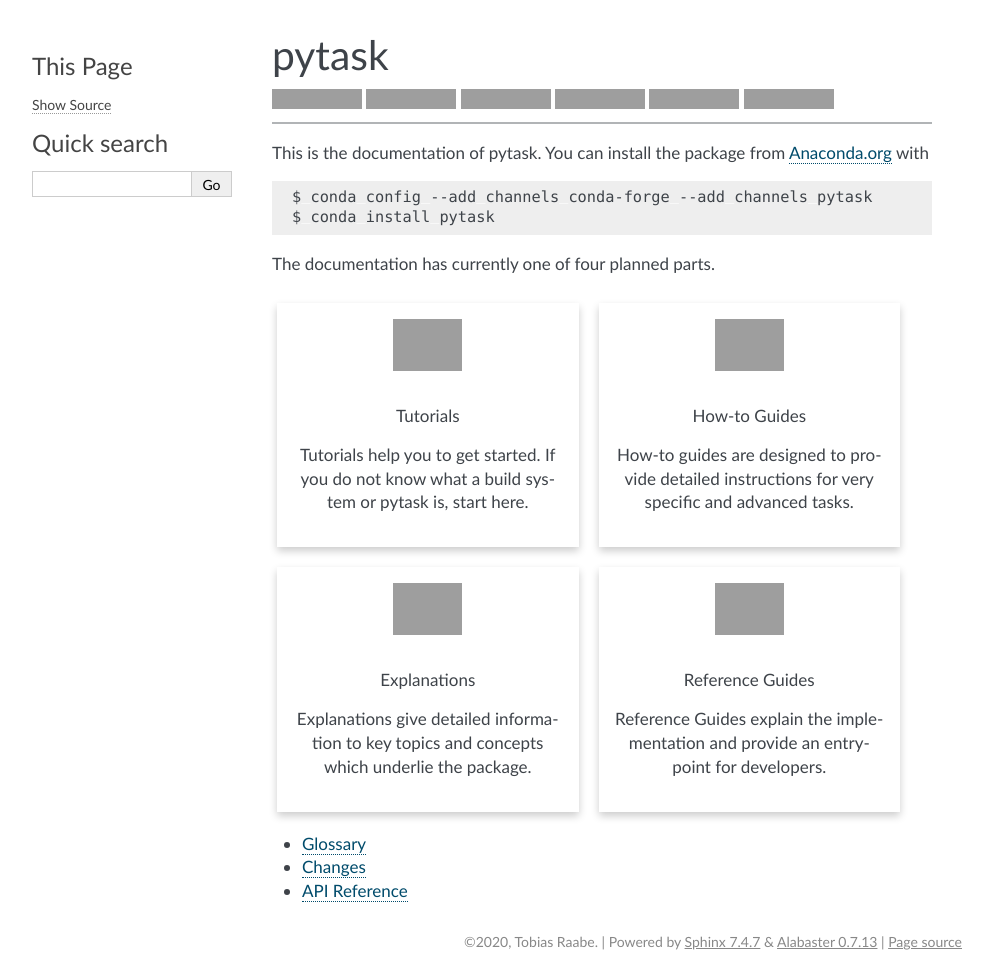
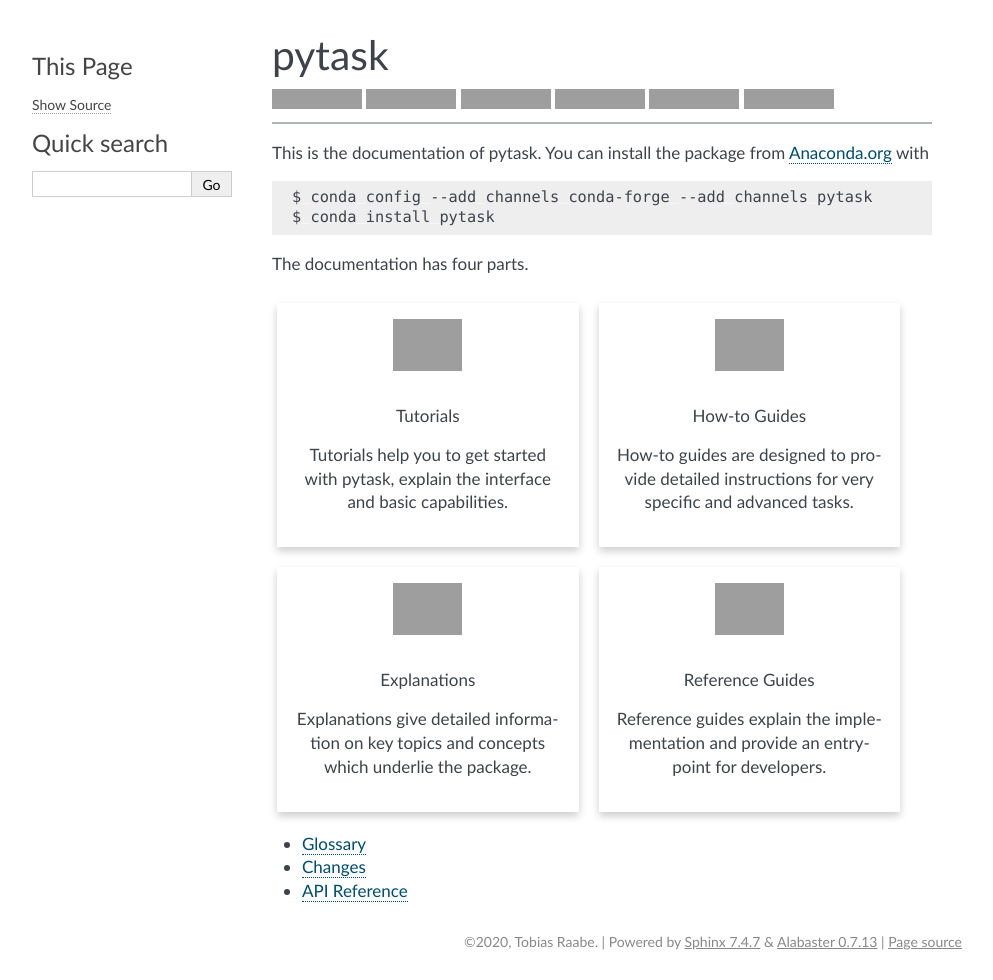
Before and after one commit to pytask-dev/pytask, a Sphinx documentation site: the page built from docs/index.rst, in a window 1280 px wide, cut to the strip 0-980 px from the top of the page. Shown: the whole strip, without its empty margins (148-1141 px from the left). Built offline with Sphinx 7.4.7, drawn with Linux system fonts in a browser that asks for light colours; pages that are not in the unit, such as notebooks, are missing from menus; grey boxes are pictures that could not be loaded.

Commit message:
Update index.

```diff
--- a/docs/index.rst
+++ b/docs/index.rst
@@ -30,7 +30,7 @@
     $ conda config --add channels conda-forge --add channels pytask
     $ conda install pytask
 
-The documentation has currently one of four planned parts.
+The documentation has four parts.
 
 .. raw:: html
 
@@ -38,13 +38,13 @@
         <div class="column">
             <a href="tutorials/index.html" id="index-link">
                 <div class="card">
-                    <img src="_static/images/light-bulb.svg" class="card-img-top"
+                    <img src="_static/images/light-bulb.svg"
                          alt="tutorials-icon" height="52"
                     >
                     <h5>Tutorials</h5>
                     <p>
-                        Tutorials help you to get started. If you do not know
-                        what a build system or pytask is, start here.
+                        Tutorials help you to get started with pytask, explain the
+                        interface and basic capabilities.
                     </p>
                 </div>
             </a>
@@ -52,7 +52,7 @@
         <div class="column">
             <a href="how_to_guides/index.html" id="index-link">
                 <div class="card">
-                    <img src="_static/images/book.svg" class="card-img-top"
+                    <img src="_static/images/book.svg"
                          alt="how-to guides icon" height="52"
                     >
                     <h5>How-to Guides</h5>
@@ -66,12 +66,12 @@
         <div class="column">
             <a href="explanations/index.html" id="index-link">
                 <div class="card">
-                    <img src="_static/images/books.svg" class="card-img-top"
+                    <img src="_static/images/books.svg"
                          alt="explanations icon" height="52"
                     >
                     <h5>Explanations</h5>
                     <p>
-                        Explanations give detailed information to key topics and
+                        Explanations give detailed information on key topics and
                         concepts which underlie the package.
                     </p>
                 </div>
@@ -80,12 +80,12 @@
         <div class="column">
             <a href="reference_guides/index.html" id="index-link">
                 <div class="card">
-                    <img src="_static/images/coding.svg" class="card-img-top"
+                    <img src="_static/images/coding.svg"
                          alt="reference guides icon" height="52"
                     >
                     <h5>Reference Guides</h5>
                     <p>
-                        Reference Guides explain the implementation and provide an
+                        Reference guides explain the implementation and provide an
                         entry-point for developers.
                     </p>
                 </div>
```
